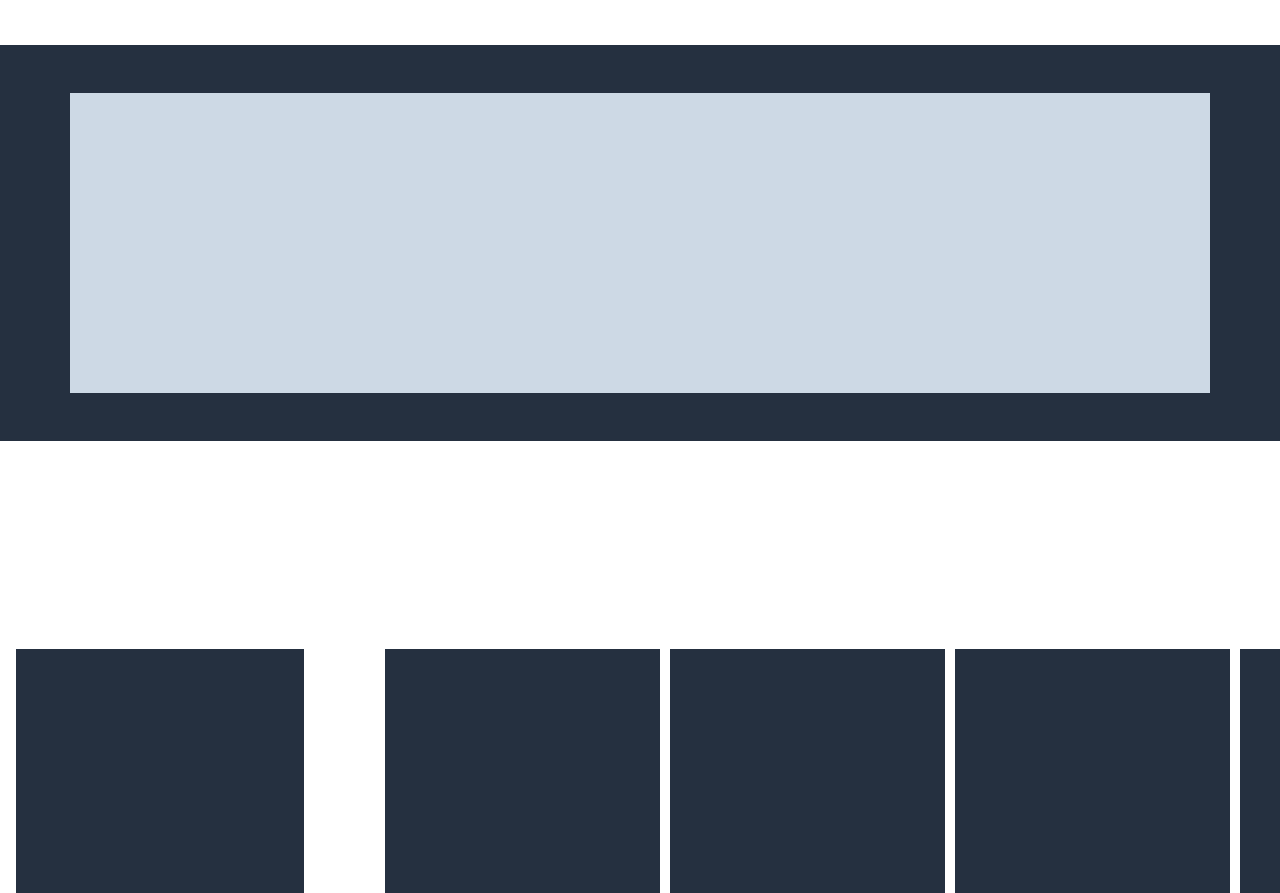
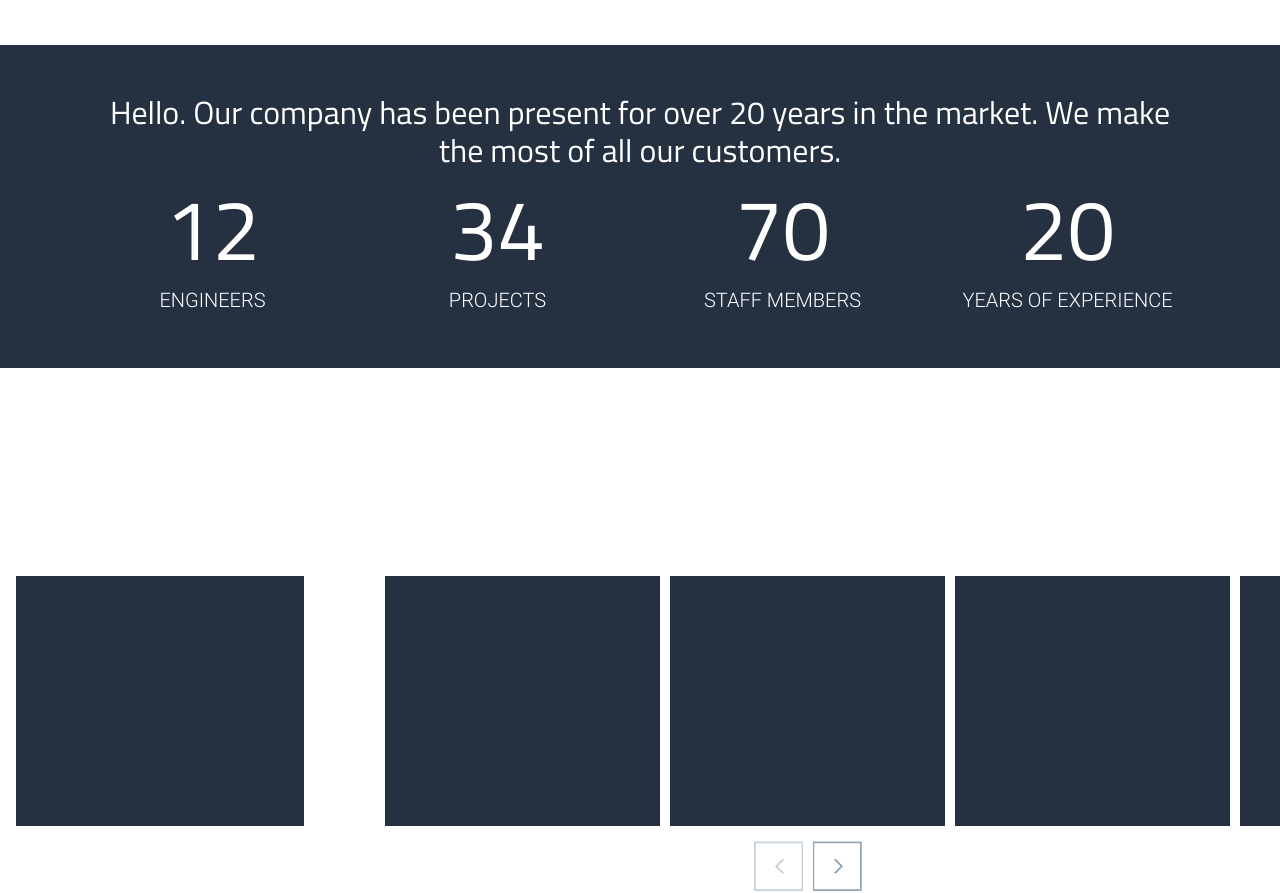
Before and after one commit to hanandito/bacagi-live, a plain HTML site: page index.html in a window 1280 px wide. Shown: the part 1407-2300 px from the top of the page. Drawn offline with nearby package versions, Linux system fonts and the light colour scheme.

Commit message:
initial commit

```diff
--- a/index.html
+++ b/index.html
@@ -296,7 +296,45 @@
     <div class="col-lg-12">
       <div class="container">
         <div class="row">
-          <div class="col-lg-12 bg-med-light" style="height: 300px;"></div>
+          <div class="col-lg-12">
+            <h2 class="text-white text-center">
+              Hello. Our company has been present for over 20 years in the market. We make the most of all our customers.
+            </h2>
+          </div>
+        </div>
+        <div class="row">
+          <div class="col-lg-3">
+            <h3 class="font-85 text-center text-white">
+              12
+            </h3>
+            <h5 class="font-roboto text-white text-center">
+              ENGINEERS
+            </h5>
+          </div>
+          <div class="col-lg-3">
+            <h3 class="font-85 text-center text-white">
+              34
+            </h3>
+            <h5 class="font-roboto text-white text-center">
+              PROJECTS
+            </h5>
+          </div>
+          <div class="col-lg-3">
+            <h3 class="font-85 text-center text-white">
+              70
+            </h3>
+            <h5 class="font-roboto text-white text-center">
+              STAFF MEMBERS
+            </h5>
+          </div>
+          <div class="col-lg-3">
+            <h3 class="font-85 text-center text-white">
+              20
+            </h3>
+            <h5 class="font-roboto text-white text-center">
+              YEARS OF EXPERIENCE
+            </h5>
+          </div>
         </div>
       </div>
     </div>
--- a/style.css
+++ b/style.css
@@ -11,6 +11,9 @@ body{
 }
 .font-roboto{
   font-family: "Roboto Light";
+}
+.font-85{
+  font-size: 85px;
 }
 .navbar{
   position: absolute;
```
